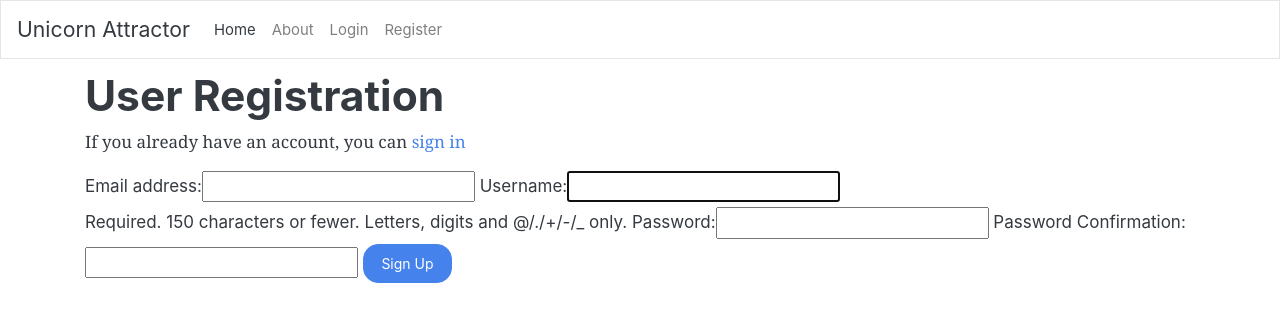
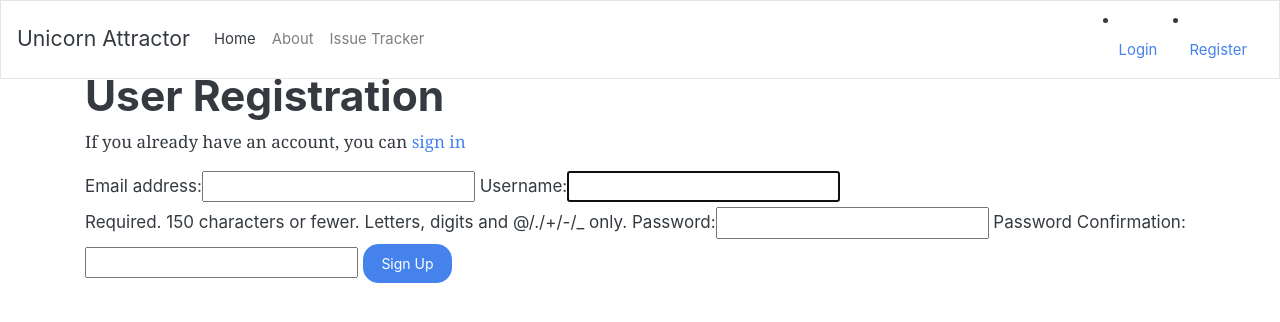
Before and after one commit to comacoma/FSF-MilestoneProject, a Django app: page /accounts/register/ in a window 1280 px wide. Shown: the top 322 px of the page. Run offline with Django 3.2, Linux system fonts and the light colour scheme; some libraries are stand-ins or nearby versions.

Commit message:
Moved user authentication related nav-item to the right + added issue tracker nav-item

```diff
--- a/templates/base.html
+++ b/templates/base.html
@@ -32,7 +32,12 @@
                 <li class="nav-item">
                     <a class="nav-link" href="{% url 'about' %}">About</a>
                 </li>
+                <li class="nav-item">
+                    <a class="nav-link" href="#">Issue Tracker</a>
+                </li>
+            </ul>
             {% if user.is_authenticated %}
+            <ul class="navbar-nav">
                 <li class="nav-item">
                     <a class="nav-link" href="{% url 'profile' %}">Profile</a>
                 </li>
@@ -46,8 +51,8 @@
                 <li class="nav-item">
                     <a class="nav-link" href="{% url 'registration' %}">Register</a>
                 </li>
+            </ul>
             {% endif %}
-      </ul>
         </div>
     </nav>
 
```
Lines whose indentation alone changed are shown as unchanged.
